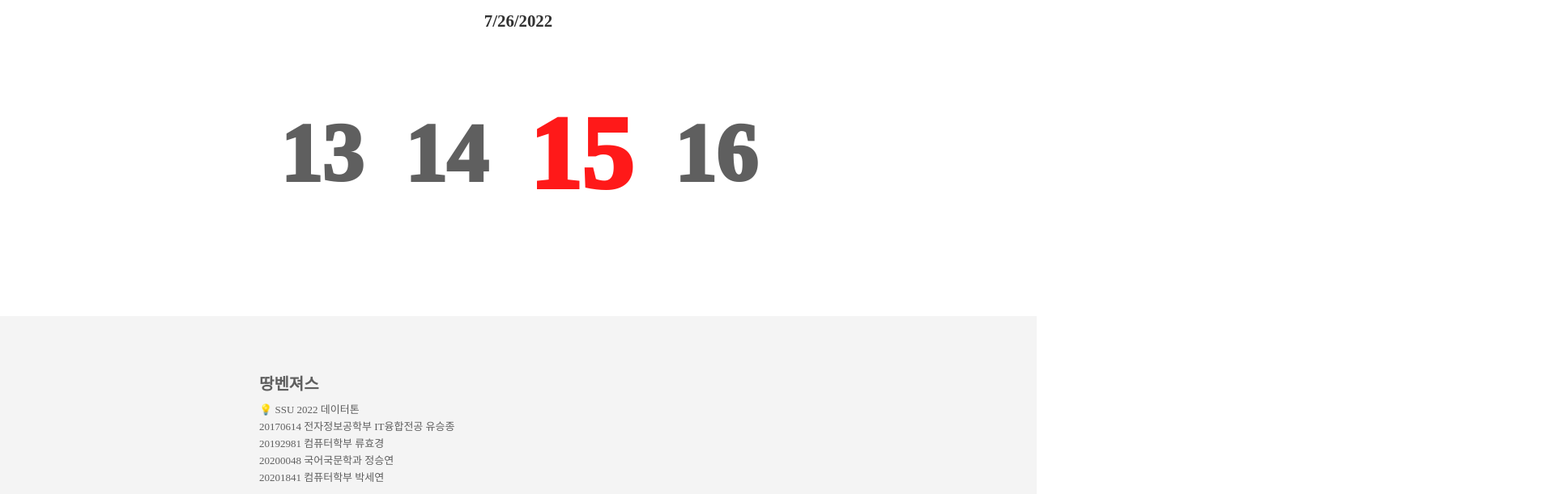
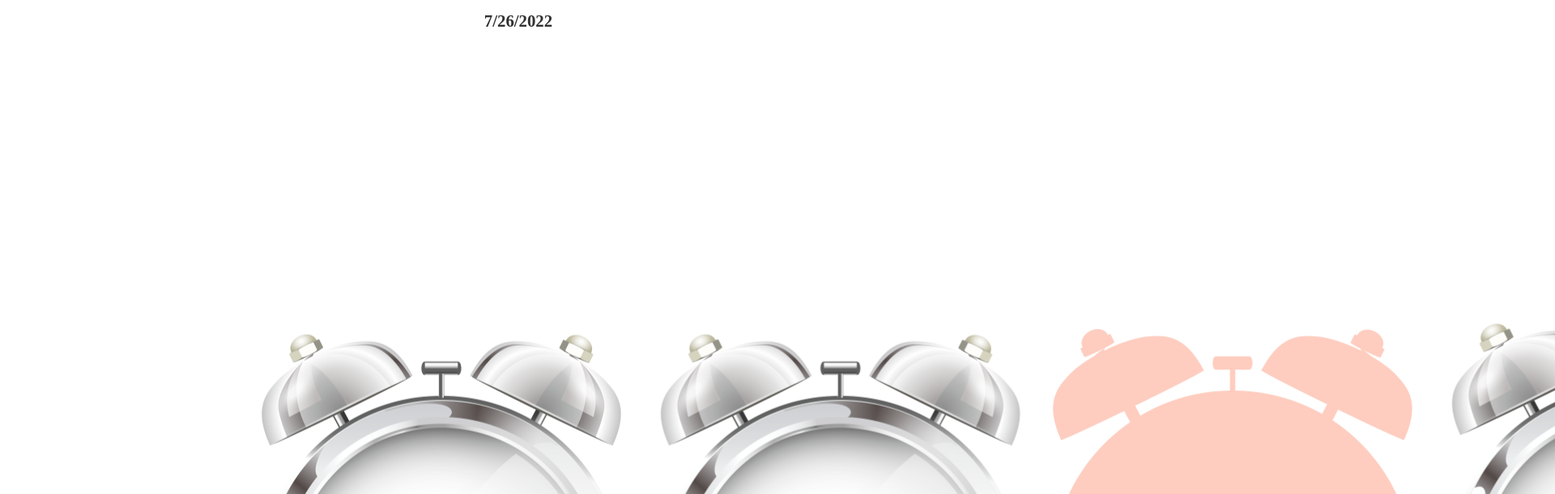
Before and after one commit to seyxxn/lecommendSSU, a React (Create React App) app in the folder lecommend-ssu/: page /predictCongestion in a window 1280 px wide. Shown: the part 285-896 px from the top of the page at 81% size, 1920 px wide, since content can reach past the window. Built offline with nearby package versions, Linux system fonts and the light colour scheme.

Commit message:
혼잡도 예측 페이지 CSS 수정 - 13~16 중 가장 혼잡한 시간 img

```diff
--- a/lecommend-ssu/src/pages/PredictCongestion.jsx
+++ b/lecommend-ssu/src/pages/PredictCongestion.jsx
@@ -1,4 +1,5 @@
 import React from "react";
+import congestionClock from "../asserts/congestionClock.png";
 
 function predictCongestion() {
   const d = new Date();
@@ -22,10 +23,11 @@ function predictCongestion() {
         <div className="content-title">내일의 혼잡도는?</div>
         <div className="content-title date">{tomorrow}</div>
         <div className="predictCongestionTime-container">
-          <div className="predictCongestionTime notCongestion"> 13 </div>
-          <div className="predictCongestionTime notCongestion"> 14 </div>
-          <div className="predictCongestionTime mostCongestion"> 15 </div>
-          <div className="predictCongestionTime notCongestion"> 16 </div>
+          <img
+            className="predictCongestionTimeImg"
+            alt="도서관혼잡도예측시간-15시"
+            src={congestionClock}
+          ></img>
         </div>
       </div>
     </div>
```
Also changed, not shown: lecommend-ssu/src/asserts/congestionClock.png (added).
